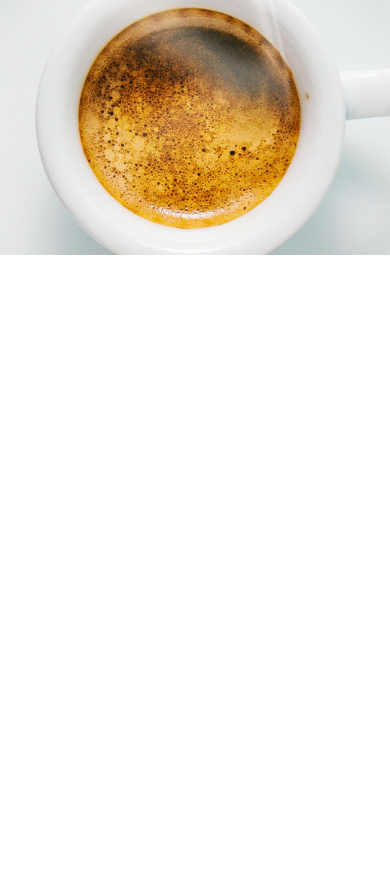
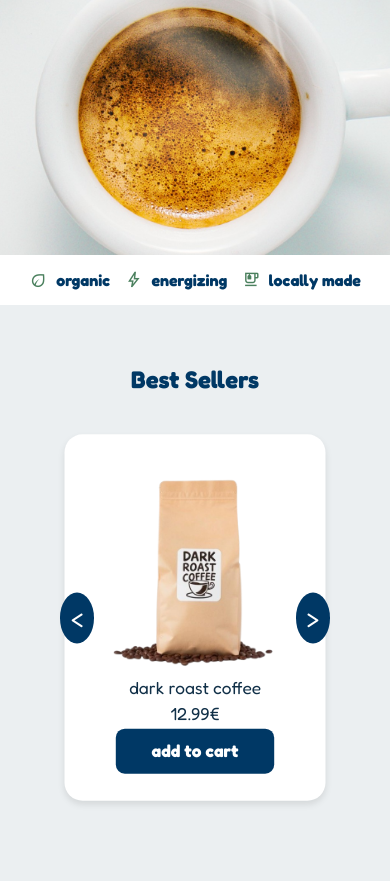
Before and after one commit to Evitlin/Coffeino, a plain HTML site: page index.html in a window 390 px wide. Shown: the part 589-1470 px from the top of the page. Before the commit the page ends 844 px from the top, so only its background shows below. Drawn offline with nearby package versions, Linux system fonts and the light colour scheme.

Commit message:
Pgr. puslapyje atsiranda best sellers

```diff
--- /dev/null
+++ b/bestProducts.css
@@ -0,0 +1,137 @@
+/* Best Sellers Section */
+.best-section {
+    text-align: center;
+    padding: 50px 20px;
+    background-color: rgb(235, 239, 241);
+}
+
+.best-section h2 {
+    font-size: 2rem;
+    margin-bottom: 20px;
+    color: #003865;
+}
+
+.products-container {
+    display: flex;
+    justify-content: center;
+    flex-wrap: wrap;
+    gap: 20px;
+    overflow: hidden;
+    position: relative;
+}
+
+.product-card {
+    background-color: white;
+    padding: 50px;
+    border-radius: 20px;
+    text-align: center;
+    box-shadow: 0 4px 8px rgba(0, 0, 0, 0.1);
+    max-width: 400px;
+    cursor: pointer;
+    transition: transform 0.3s ease;
+    flex: 1 1 250px;
+    display: none;
+
+}
+.product-card.active {
+    display: block;
+}
+
+.product-card p{
+    color: #113048;
+    padding-bottom: 5px;
+    font-size: 1.1rem;
+}
+
+.product-card img {
+    width: 100%;
+    border-radius: 6px;
+}
+
+.product-card h3 {
+    margin: 5px 0;
+    font-size: 1.1rem;
+    color:#113048;
+    font-weight: 500;
+}
+
+.product-card button {
+    background: #003865;
+    color: white;
+    padding: 13px 35px;
+    border: none;
+    border-radius: 10px;
+    cursor: pointer;
+    font-size: 1.2rem;
+    font-weight:600;
+    transition: all 0.3s ease;
+}
+
+.product-card button:hover {
+    background: saddlebrown;
+}
+.product-card:hover {
+    background: rgb(220, 238, 235);
+}
+.arrow-button {
+    display: none;
+}
+@media screen and (max-width:900px){
+    .products-container {
+        display: block;
+        position: relative;
+    }
+
+    .product-card {
+        max-width: 100%;
+        padding: 30px;
+        margin: 0 auto;
+        transform: scale(0.9); /* Scale down the card */
+    }
+    .product-card img {
+        width: 100%;
+        border-radius: 6px;
+    }
+    .best-section {
+        padding: 60px 50px;
+    }
+
+    .best-section h2 {
+        font-size: 1.5rem;
+    }
+
+    .product-card h3 {
+        font-size: 1.2rem;
+    }
+
+    .product-card p {
+        font-size: 1.2rem;
+    }
+
+    .product-card button {
+        font-size: 1.2rem;
+        padding: 13px 40px;
+    }
+
+    .arrow-button {
+        display: block;
+        position: absolute;
+        top: 50%;
+        transform: translateY(-50%);
+        background-color: #003865;
+        color: white;
+        padding: 11px;
+        border: none;
+        border-radius: 50%;
+        cursor: pointer;
+        font-size: 1.5rem;
+    }
+
+    .arrow-left {
+        left: 10px;
+    }
+
+    .arrow-right {
+        right: 10px;
+    }
+}
--- a/index.html
+++ b/index.html
@@ -29,6 +29,7 @@
                 <span id="cart-btn" class="material-symbols-outlined">coffee</span>
             </nav>
         </header>
+        <main>
         <section class="hero-section">
             <div class="content">
                 <h1>coffee & energy drinks</h1>
@@ -38,7 +39,29 @@
                 <button>shop now</button>
             </div>
         </section>
+        <section class="inbetween-section">
+            <div class="feature">
+            <span class="material-symbols-outlined">eco</span>
+            <p>organic</p>
+            </div>
+            <div class="feature">
+            <span class="material-symbols-outlined">bolt</span>
+            <p>energizing</p>
+            </div>
+            <div class="feature">
+            <span class="material-symbols-outlined">emoji_food_beverage</span>
+            <p>locally made</p>
+            </div>
+        </section>
 
+        <section class="best-section">
+            <h2>Best Sellers</h2>
+        <div class="products-container" id="products-container">
+        </div>
+        </section>
+        <script src="products.js"></script>
+        <link rel="stylesheet" href="bestProducts.css">
+        </main>
         <script>
             const searchBtn = document.querySelector("#search-btn");
             const searchBox = document.querySelector("#search-box");
--- /dev/null
+++ b/products.js
@@ -0,0 +1,90 @@
+document.addEventListener("DOMContentLoaded", function () {
+    const products = [
+        { name: "dark roast coffee", price: "12.99€", image: "product1.png" },
+         {name: "matcha green tea", price: "14.99€", image: "product2.png" },
+         {name: "cytrus energy drink", price: "2.99€", image: "product3.png" }
+    ];
+
+    const productsContainer = document.getElementById("products-container");
+
+    products.forEach(product => {
+        const productCard = document.createElement("div");
+        productCard.classList.add("product-card");
+
+        productCard.innerHTML = `
+            <img src="${product.image}" alt="${product.name}">
+            <h3>${product.name}</h3>
+            <p>${product.price}</p>
+            <button>add to cart</button>
+        `;
+        productsContainer.appendChild(productCard);
+    });
+});
+
+//arrows
+document.addEventListener("DOMContentLoaded", function () {
+    const container = document.querySelector('.products-container');
+    const products = document.querySelectorAll('.product-card');
+    const arrowLeft = document.createElement('button');
+    const arrowRight = document.createElement('button');
+
+    arrowLeft.classList.add('arrow-button', 'arrow-left');
+    arrowRight.classList.add('arrow-button', 'arrow-right');
+    arrowLeft.innerHTML = '<';
+    arrowRight.innerHTML = '>';
+    container.appendChild(arrowLeft);
+    container.appendChild(arrowRight);
+
+    let currentIndex = 0;
+
+    // Function to reset the active class for all products
+    function resetActiveClass() {
+        products.forEach(product => {
+            product.classList.remove('active');
+        });
+    }
+
+    function updateLayout() {
+        if (window.innerWidth > 900) {
+            // Desktop: All cards should be visible
+            resetActiveClass();
+            products.forEach(product => {
+                product.classList.add('active');
+            });
+            arrowLeft.style.display = 'none';
+            arrowRight.style.display = 'none';
+        } else {
+            // Mobile: Show only one card at a time and set up arrows
+            resetActiveClass();
+            products[currentIndex].classList.add('active');
+            arrowLeft.style.display = 'block';
+            arrowRight.style.display = 'block';
+        }
+    }
+    updateLayout();
+    window.addEventListener('resize', updateLayout);
+    arrowLeft.addEventListener('click', function () {
+        if (window.innerWidth <= 900) {
+            moveContainer('left');
+        }
+    });
+
+    arrowRight.addEventListener('click', function () {
+        if (window.innerWidth <= 900) {
+            moveContainer('right');
+        }
+    });
+
+    // Function to move the products container (for mobile)
+    function moveContainer(direction) {
+        resetActiveClass();
+
+        // Update index based on direction
+        if (direction === 'left') {
+            currentIndex = Math.max(currentIndex - 1, 0);
+        } else {
+            currentIndex = Math.min(currentIndex + 1, products.length - 1);
+        }
+        products[currentIndex].classList.add('active');
+    }
+});
--- a/style.css
+++ b/style.css
@@ -11,9 +11,7 @@
 
 body{
     height: 100vh;
-    background: url("cup.jpg");
-    background-position: center;
-    background-size: cover;
+    background-color: rgba(255, 255, 255, 1);
 }
 header{
     position:fixed;
@@ -23,6 +21,28 @@ header{
     padding: 20px;
     background-color: rgba(255, 255, 255, 0.7);
     z-index: 100
+}
+.inbetween-section{
+    background-color: rgba(255, 255, 255, 1);
+    padding: 15px;
+    justify-content:space-evenly;
+    display:flex;
+}
+.feature {
+    display: flex;
+    align-items: center;
+    gap: 8px;
+
+}
+.feature p{
+    color:#003865;
+    font-weight: 600;
+    font-size: 1.1rem;
+    margin: 0;
+}
+.feature span{
+    font-size: 1.5rem;
+    color: rgb(75, 128, 94);
 }
 
 .navbar{
@@ -118,7 +138,6 @@ header{
     text-transform: none;
 }
 
-/* Show tooltip on hover */
 #login-btn:hover::after {
     content: 'Account';
     opacity: 1;
@@ -142,10 +161,16 @@ header{
 }
 
 .hero-section{
- height: 100vh;
+ width: 100%;
+ min-height: 100vh;
  display: flex;
+ background: url("cup.jpg");
  align-items: center;
+ justify-content: center;
  padding: 0 20px;
+ background-position: center;
+ background-size: cover;
+ background-repeat: no-repeat;
 }
 
 .hero-section .content{
@@ -200,10 +225,10 @@ header{
 
 
 @media screen and (max-width:900px){
-    body {
-        background: url("cup22.jpg");
-        background-position: center;
-        background-size: cover;
+    .hero-section {
+    background: url("cup22.jpg");
+    background-size: cover;
+    background-position: center;
     }
     .navbar .logo {
         position: relative;
@@ -272,5 +297,15 @@ header{
     #close-btn, #menu-btn {
         display:block;
     }
+    .feature p{
+        color:#003865;
+        font-weight: 600;
+        font-size: 1rem;
+        margin: 0;
+    }
+    .feature span{
+        font-size: 1.2rem;
+        color: rgb(75, 128, 94);
+    }
 
 }
```
Also changed, not shown: output (10).jpg (added), output (2).jpg (added), output (9).jpg (added), output.jpg (added), product1.png (added), product2.png (added), product3.png (added).
